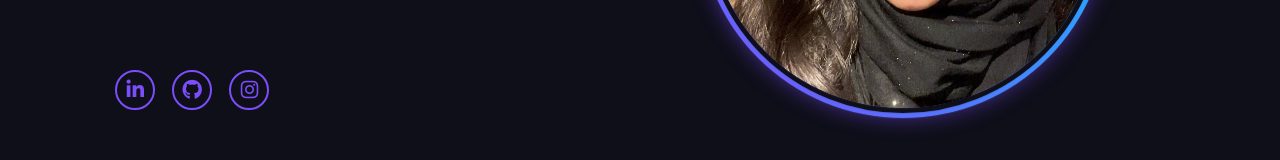
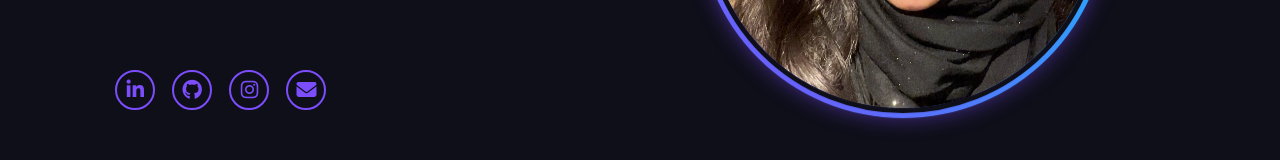
Before and after one commit to Fizzza777/PRODIGY_WD_04, a plain HTML site: page index.html in a window 1280 px wide. Shown: the part 523-683 px from the top of the page. Drawn offline with Linux system fonts and the light colour scheme.

Commit message:
Add contact email link

```diff
--- a/index.html
+++ b/index.html
@@ -35,6 +35,7 @@
                 <a href="https://www.linkedin.com/in/fiza-tanzeem-7009262b6/" target="_blank"><i class="fa-brands fa-linkedin-in"></i></a>
                 <a href="https://github.com/Fizzza777" target="_blank"><i class="fa-brands fa-github"></i></a>
                 <a href="https://www.instagram.com/fizza_zaza/" target="_blank"><i class="fa-brands fa-instagram"></i></a>
+                <a href="mailto:fizatanzeem6@gmail.com"><i class="fa-solid fa-envelope"></i></a>
             </div>
             <!-- <a href="#" class="btn">Download CV</a> -->
         </div>
```
Also changed, not shown: 1 other file.
